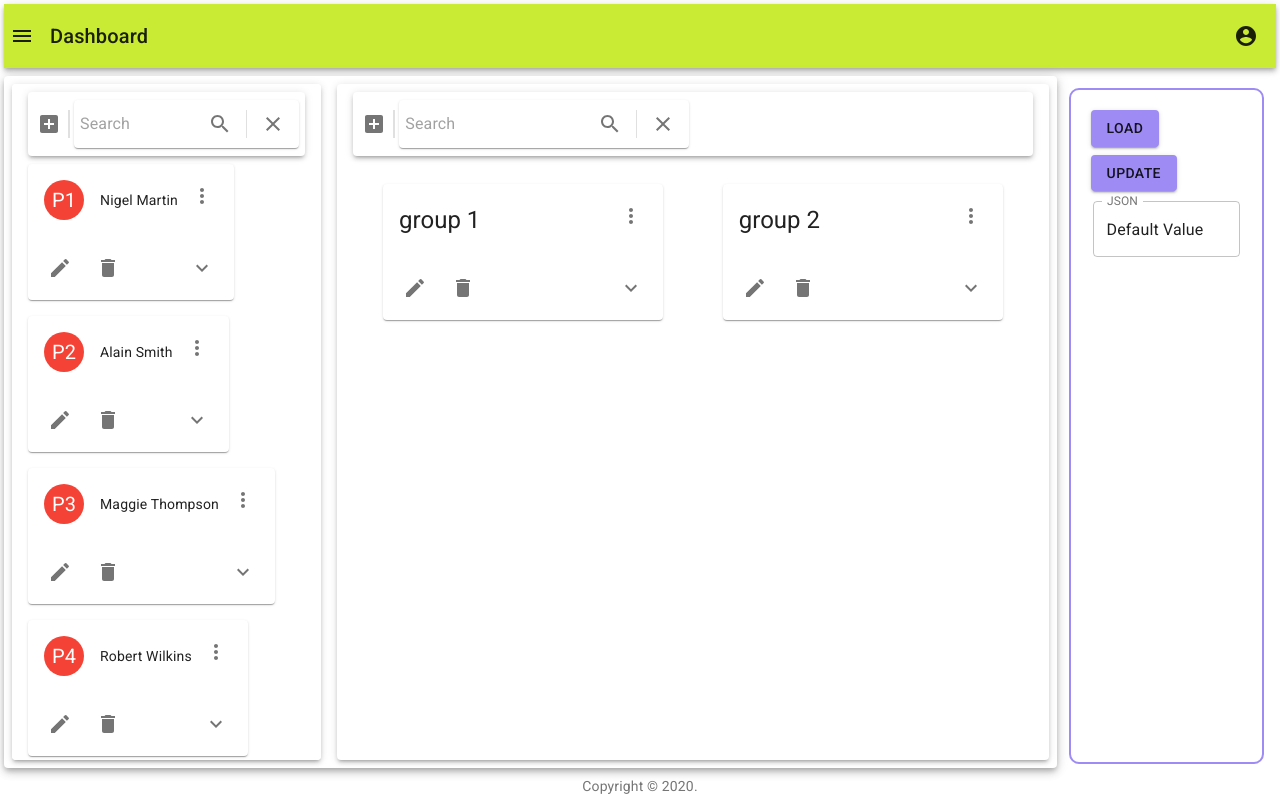
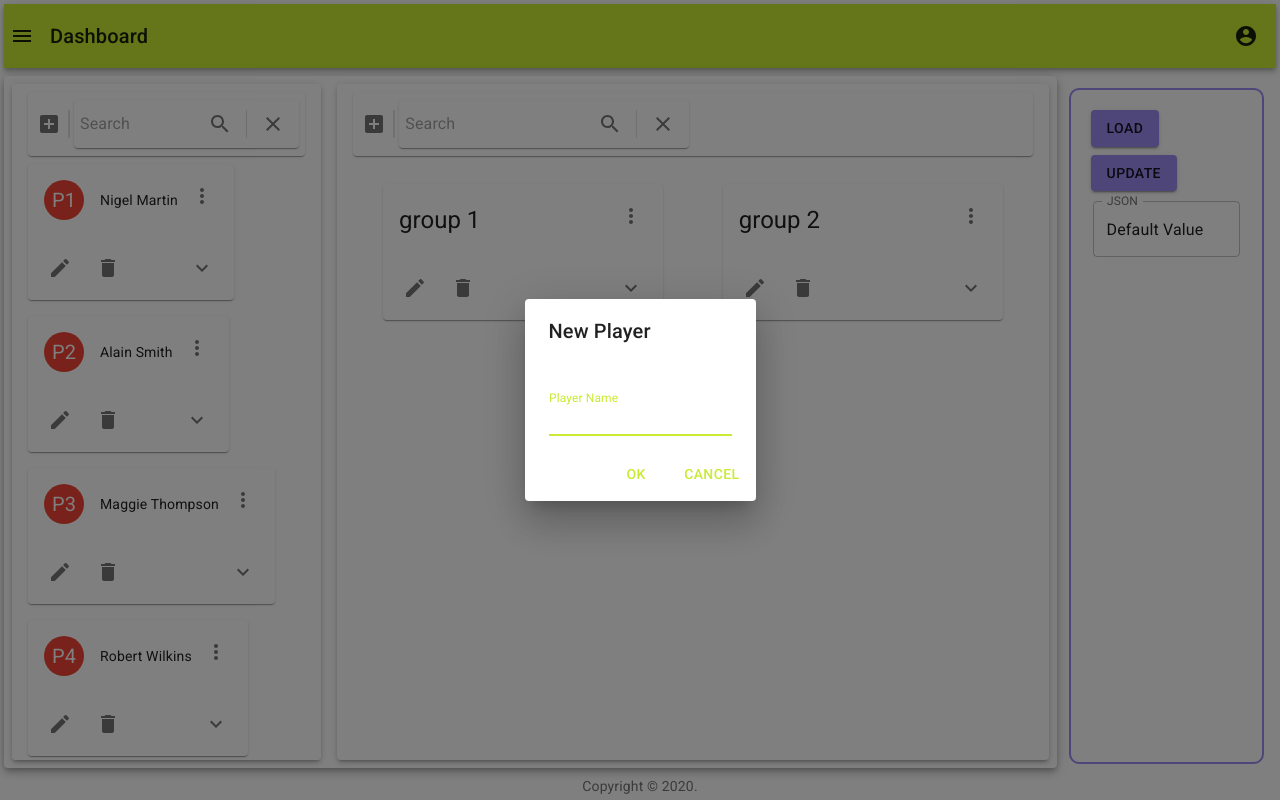
Before and after one commit to magak/reactappbuild, a React (Create React App) app in the folder iridaclientapp/: page / in a window 1280 px wide. Both pictures are taken after a click on the button 49 px from the left and 124 px from the top of the page. Built offline with nearby package versions, Linux system fonts and the light colour scheme; the HTML template or start-up script is replaced by a standard one.

Commit message:
Last updates

```diff
--- a/iridaclientapp/src/core/components/PlayersGroupsList.tsx
+++ b/iridaclientapp/src/core/components/PlayersGroupsList.tsx
@@ -50,7 +50,7 @@ export default function PlayersGroupList(props: PlayersGroupListProps) {
       //<Grid item xs={12}>
       <List>
         <ListSubheader>
-                <Paper elevation={3}>
+                <Paper elevation={1}>
                     <Toolbar>
                         <Tooltip title="Add" aria-label="menu">
                             <IconButton size="small">
--- a/iridaclientapp/src/core/components/PlayersList.tsx
+++ b/iridaclientapp/src/core/components/PlayersList.tsx
@@ -12,6 +12,8 @@ import SearchTextBox from './SearchTextBox';
 
 import { Tournament } from './../../models';
 import { PlayersListDroppableId } from './../../consts';
+
+import PlayerMaster from './dialogs/PlayerMaster';
 
 const useStyles = makeStyles((theme: Theme) =>
   createStyles({
@@ -30,13 +32,25 @@ interface PlayersListProps {
 export default function PlayersList(props: PlayersListProps) {
     const classes = useStyles();
 
+    const [addDialogOpen, setAddDialogOpen] = React.useState(false);
+    const handleAddClick = () => {
+        setAddDialogOpen(true);
+    }
+
+    const handleAddClosedOk = (result: any) => {
+        const res = result;
+        setAddDialogOpen(false);
+        return result;
+    }
+
     return (
         <List>
             <ListSubheader>
-                <Paper elevation={3}>
+                <Paper elevation={1}>
                     <Toolbar>
+                        <PlayerMaster dialogOpened={addDialogOpen} closeDialogSave={handleAddClosedOk} />
                         <Tooltip title="Add" aria-label="menu">
-                            <IconButton size="small">
+                            <IconButton size="small" onClick={handleAddClick}>
                                 <AddBoxIcon />
                             </IconButton>
                         </Tooltip>
--- /dev/null
+++ b/iridaclientapp/src/core/components/dialogs/PlayerMaster.tsx
@@ -0,0 +1,53 @@
+import React from 'react';
+import Button from '@material-ui/core/Button';
+import TextField from '@material-ui/core/TextField';
+import Dialog from '@material-ui/core/Dialog';
+import DialogActions from '@material-ui/core/DialogActions';
+import DialogContent from '@material-ui/core/DialogContent';
+import DialogContentText from '@material-ui/core/DialogContentText';
+import DialogTitle from '@material-ui/core/DialogTitle';
+
+interface PlayerMasterProps {
+    dialogOpened: boolean;
+    closeDialogSave: (result: any) => void;
+}
+
+export default function PlayerMaster(props: PlayerMasterProps) {
+  // const [open, setOpen] = React.useState(false);
+
+  const handleClickOpen = () => {
+    // setOpen(true);
+  };
+
+  const handleClose = () => {
+    props.closeDialogSave(4);
+  };
+
+  return (
+    <div>
+      <Dialog open={props.dialogOpened} onClose={handleClose} aria-labelledby="form-dialog-title">
+        <DialogTitle id="form-dialog-title">New Player</DialogTitle>
+        <DialogContent>
+          <DialogContentText>
+          </DialogContentText>
+          <TextField
+            autoFocus
+            margin="dense"
+            id="name"
+            label="Player Name"
+            type="email"
+            fullWidth
+          />
+        </DialogContent>
+        <DialogActions>
+          <Button onClick={handleClose} color="primary">
+            Ok
+          </Button>
+          <Button onClick={handleClose} color="primary">
+            Cancel
+          </Button>
+        </DialogActions>
+      </Dialog>
+    </div>
+  );
+}
```
